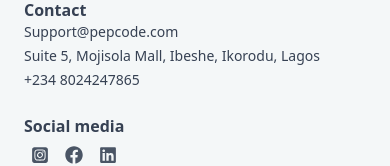
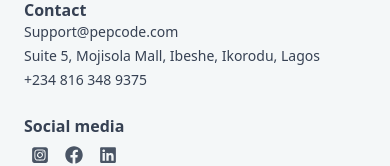
Before and after one commit to emmanuelandyeze/pepcode-website-new, a Next.js app: page / in a window 390 px wide. Shown: the part 4596-4762 px from the top of the page. Built offline with nearby package versions, Linux system fonts and the light colour scheme.

Commit message:
fix: update contact phone number in footer

```diff
--- a/components/Footer.jsx
+++ b/components/Footer.jsx
@@ -48,7 +48,7 @@ const Footer = () => {
 					<ul className="text-sm space-y-1">
 						<li>Support@pepcode.com</li>
 						<li>Suite 5, Mojisola Mall, Ibeshe, Ikorodu, Lagos</li>
-						<li>+234 8024247865</li>
+						<li>+234 816 348 9375</li>
 					</ul>
 				</div>
 
```
